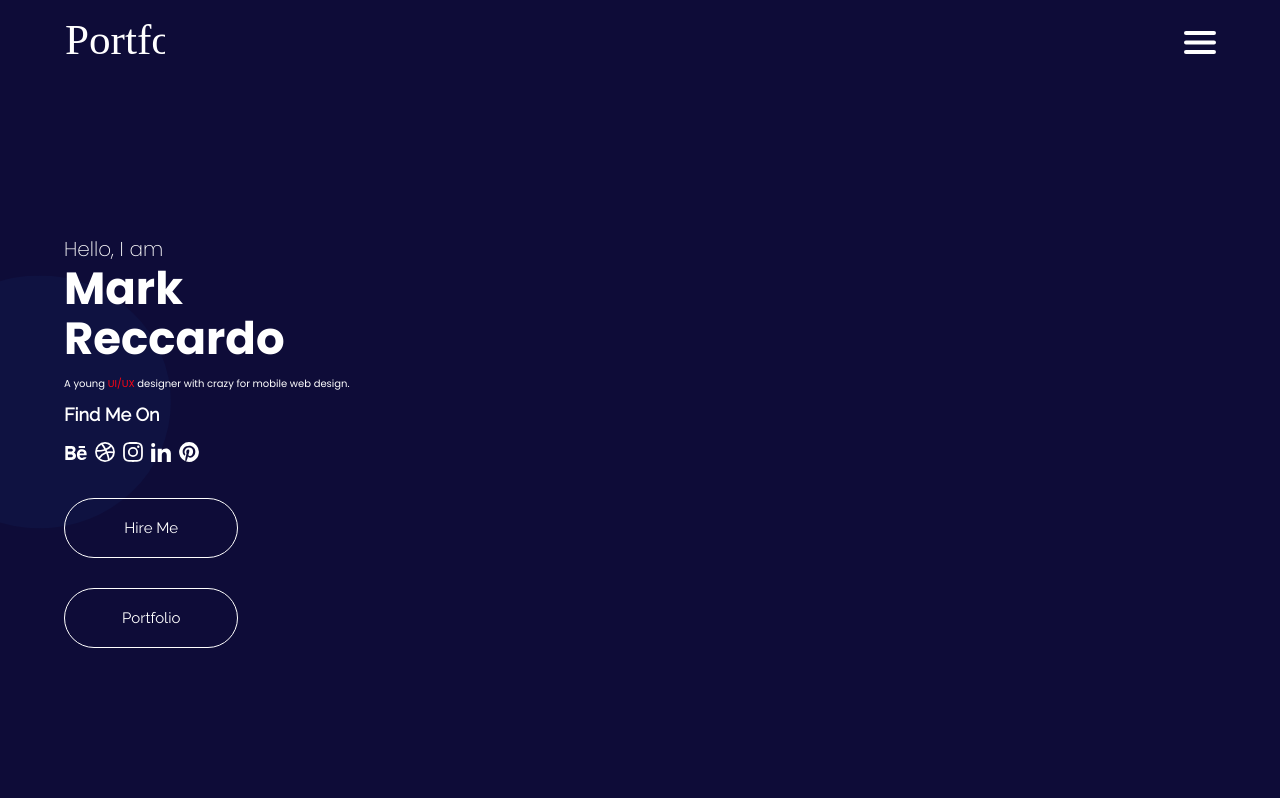
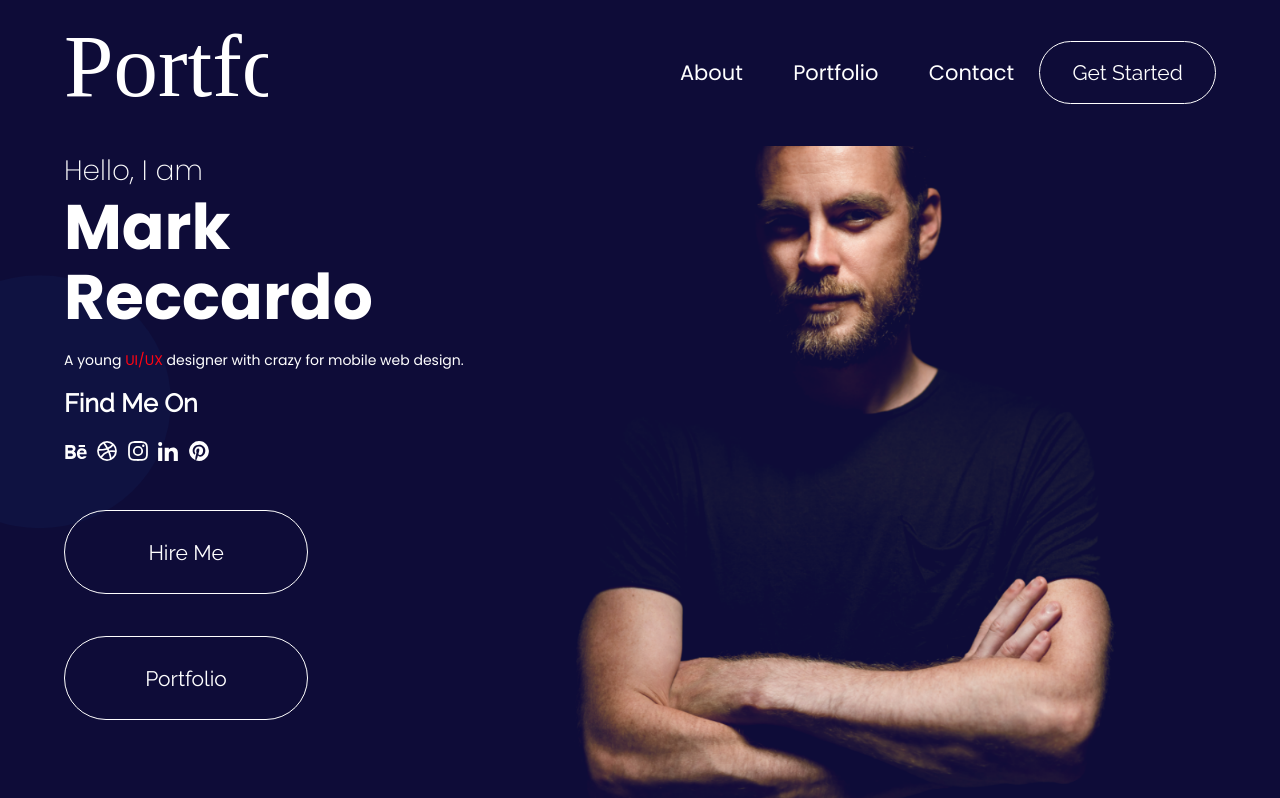
Before and after one commit to soyas07/react-portfolio-website, a React (Create React App) app: page / in a window 1280 px wide. Shown: the top 798 px of the page. Built offline with nearby package versions, Linux system fonts and the light colour scheme; a small style sheet from the web is missing.

Commit message:
updated responsive

```diff
--- a/src/components/Header.js
+++ b/src/components/Header.js
@@ -37,6 +37,7 @@ function Header() {
                     <div className="nav-hover-box"><li><a href="#">About</a></li></div>
                     <div className="nav-hover-box"><li><a href="#">Portfolio</a></li></div>
                     <div className="nav-hover-box"><li><a href="#">Contact</a></li></div>
+                    <button className="nav-btn desktop">Get Started</button>
                 </ul>
             </nav>
             <div className={menuStat ? "menu-items active" : "menu-items"}>
--- a/src/components/Intro.js
+++ b/src/components/Intro.js
@@ -3,13 +3,14 @@ import aboutMe from '../assets/person.png'
 
 function Intro() {
     return (
-        <section className="wrapper-primary intro-wrapper">
+        <section className="wrapper-primary intro-wrapper ">
             <div className="circle-svg">
                 <svg xmlns="http://www.w3.org/2000/svg" width="263" height="253" viewBox="0 0 263 253">
                     <ellipse id="Ellipse_1" data-name="Ellipse 1" cx="131.5" cy="126.5" rx="131.5" ry="126.5" fill="#142963" opacity="0.2"/>
                 </svg>
             </div>
-            <div className="left-content margin-container">
+            <div className="margin-container intro-container">
+            <div className="left-content">
                 <h1>Mark </h1>
                 <h1>Reccardo</h1>
                 <h4>Hello, I am</h4>
@@ -38,6 +39,7 @@ function Intro() {
             <div className="right-content">
                 <img src={aboutMe} alt="Person Image" />
             </div>
+            </div>
         </section>
     )
 }
--- a/src/css/App.css
+++ b/src/css/App.css
@@ -182,7 +182,6 @@ header {
   top: 0;
   left: 0;
   right: 0;
-  height: 13vh;
   z-index: 1;
 }
 
@@ -196,16 +195,25 @@ nav ul {
   -webkit-box-align: center;
       -ms-flex-align: center;
           align-items: center;
-  padding-top: 1.7em;
+  padding: 1em 0;
 }
 
 nav ul .logo {
+  display: -webkit-box;
+  display: -ms-flexbox;
+  display: flex;
+  -webkit-box-align: center;
+      -ms-flex-align: center;
+          align-items: center;
+  -webkit-box-orient: horizontal;
+  -webkit-box-direction: normal;
+      -ms-flex-direction: row;
+          flex-direction: row;
   cursor: pointer;
 }
 
 nav ul .logo svg {
-  height: 51px;
-  width: 101px;
+  height: 7.5em;
 }
 
 @font-face {
@@ -233,6 +241,10 @@ nav ul .cross-menu {
 }
 
 nav ul .nav-hover-box {
+  display: none;
+}
+
+nav ul button {
   display: none;
 }
 
@@ -281,19 +293,40 @@ nav ul .nav-hover-box {
           transform: translateX(0%);
 }
 
-@media screen and (min-width: 500px) {
+@media screen and (max-width: 1024px) and (min-width: 500px) {
+  html {
+    font-size: 12px;
+  }
+}
+
+@media screen and (min-width: 1024px) {
+  html {
+    font-size: 14px;
+  }
   nav ul .logo {
     margin-right: auto;
   }
+  nav ul .burger-menu,
+  nav ul .cross-menu {
+    display: none;
+  }
   nav ul .nav-hover-box {
+    display: -webkit-box;
+    display: -ms-flexbox;
+    display: flex;
     padding-bottom: .4em;
+    -webkit-transition: border 200ms ease;
+    transition: border 200ms ease;
   }
   nav ul .nav-hover-box:hover {
+    margin-top: -.1em;
     border-bottom: 1px solid #FF0513;
   }
   nav ul li {
     list-style: none;
-    padding: 3.5em 1.8em 2.9em 1.8em;
+    padding: 3.1em 1.8em 2.7em 1.8em;
+    -webkit-transition: background 200ms ease-in;
+    transition: background 200ms ease-in;
   }
   nav ul li a {
     font-size: 1.5rem;
@@ -305,6 +338,9 @@ nav ul .nav-hover-box {
     width: 12.625rem;
     height: 4.5rem;
     font-size: 1.5rem;
+  }
+  nav ul button {
+    display: block;
   }
 }
 
@@ -330,7 +366,20 @@ nav ul .nav-hover-box {
           transform: translate(-35%, -20%);
 }
 
-.intro-wrapper .left-content {
+.intro-container {
+  display: -webkit-box;
+  display: -ms-flexbox;
+  display: flex;
+  -webkit-box-align: center;
+      -ms-flex-align: center;
+          align-items: center;
+  -webkit-box-orient: horizontal;
+  -webkit-box-direction: normal;
+      -ms-flex-direction: row;
+          flex-direction: row;
+}
+
+.intro-container .left-content {
   z-index: 1;
   display: -webkit-box;
   display: -ms-flexbox;
@@ -341,7 +390,7 @@ nav ul .nav-hover-box {
           flex-direction: column;
 }
 
-.intro-wrapper .left-content h1 {
+.intro-container .left-content h1 {
   font-size: 4.5rem;
   line-height: 5rem;
   -webkit-box-ordinal-group: 3;
@@ -349,7 +398,7 @@ nav ul .nav-hover-box {
           order: 2;
 }
 
-.intro-wrapper .left-content h4 {
+.intro-container .left-content h4 {
   -webkit-box-ordinal-group: 2;
       -ms-flex-order: 1;
           order: 1;
@@ -357,7 +406,7 @@ nav ul .nav-hover-box {
   font-weight: lighter;
 }
 
-.intro-wrapper .left-content h6 {
+.intro-container .left-content h6 {
   font-family: "Raleway", serif;
   font-size: 1.8rem;
   -webkit-box-ordinal-group: 5;
@@ -366,39 +415,51 @@ nav ul .nav-hover-box {
   margin-bottom: .9em;
 }
 
-.intro-wrapper .left-content p {
+.intro-container .left-content p {
   -webkit-box-ordinal-group: 4;
       -ms-flex-order: 3;
           order: 3;
   line-height: 4rem;
 }
 
-.intro-wrapper .left-content p span {
+.intro-container .left-content p span {
   color: #FF0513;
 }
 
-.intro-wrapper .left-content .social-media {
+.intro-container .left-content .social-media {
   -webkit-box-ordinal-group: 6;
       -ms-flex-order: 5;
           order: 5;
   margin-bottom: 3em;
 }
 
-.intro-wrapper .left-content .social-media svg {
+.intro-container .left-content .social-media svg {
   margin-right: .6em;
   -webkit-transform: scale(0.9);
           transform: scale(0.9);
 }
 
-.intro-wrapper .left-content button {
+.intro-container .left-content button {
   -webkit-box-ordinal-group: 7;
       -ms-flex-order: 6;
           order: 6;
   margin-bottom: 2em;
 }
 
-.intro-wrapper .right-content {
+.intro-container .right-content {
   display: none;
+}
+
+@media screen and (min-width: 1024px) {
+  .intro-container .left-content,
+  .intro-container .right-content {
+    width: 40%;
+  }
+  .intro-container .right-content {
+    display: block;
+    -webkit-transform: scale(0.8);
+            transform: scale(0.8);
+  }
 }
 
 .about-wrapper {
@@ -426,6 +487,18 @@ nav ul .nav-hover-box {
 
 .about-wrapper .right-content {
   display: none;
+}
+
+@media screen and (min-width: 1024px) {
+  .about-wrapper .left-content {
+    width: 45%;
+  }
+  .about-wrapper .right-content {
+    width: 45%;
+    display: block;
+    -webkit-transform: scale(0.5);
+            transform: scale(0.5);
+  }
 }
 
 .portfolio-wrapper {
--- a/src/scss/_header.scss
+++ b/src/scss/_header.scss
@@ -3,7 +3,6 @@ header {
     top: 0;
     left: 0;
     right: 0;
-    height: 13vh;
     z-index: 1;
 }
 
@@ -12,12 +11,12 @@ nav {
         display: flex;
         justify-content: space-between;
         align-items: center;
-        padding-top: 1.7em;
+        padding: 1em 0;
         .logo {
+            @include flex-container(align-items, row);
             cursor: pointer;
             svg {
-                height: 51px;
-                width: 101px;
+                height: 7.5em;
                 @font-face {
                     font-family: 'freestyle-script-regular';
                     src: url('../assets/Freestyle\ Script\ Regular.ttf');
@@ -43,6 +42,10 @@ nav {
         }
 
         .nav-hover-box {
+            display: none;
+        }
+
+        button {
             display: none;
         }
     }
@@ -73,6 +76,7 @@ nav {
         height: 3.5em;
         font-size: $navBFontSize;
     }
+
 }
 
 .menu-items.active {
@@ -80,7 +84,18 @@ nav {
 }
 
 // Responsive Display
-@media screen and (min-width: 500px) {
+
+@media screen and (max-width: 1024px) and (min-width: 500px) {
+    html {
+        font-size: 12px;
+    }
+}
+
+@media screen and (min-width: 1024px) {
+    html {
+        font-size: 14px;
+    }
+
     nav {
         ul {
             .logo {
@@ -88,17 +103,26 @@ nav {
 
             }
 
+            .burger-menu,
+            .cross-menu {
+                display: none;
+            }
+
             .nav-hover-box {
+                display: flex;
                 padding-bottom: .4em;
+                transition: border 200ms ease;
             }
 
             .nav-hover-box:hover {
+                margin-top: -.1em;
                 border-bottom: 1px solid $secondaryColor;
             }
 
             li {
                 list-style: none;
-                padding: 3.5em 1.8em 2.9em 1.8em;
+                padding: 3.1em 1.8em 2.7em 1.8em;
+                transition: background 200ms ease-in;
 
                 a {
                     font-size: $navBFontSize;
@@ -116,6 +140,10 @@ nav {
                 font-size: $navBFontSize;
             }
 
+            button {
+                display: block;
+            }
+
         }
     }
 }
--- a/src/scss/_intro.scss
+++ b/src/scss/_intro.scss
@@ -9,11 +9,14 @@
         z-index: 1;
         transform: translate(-35%, -20%);
     }
-
+}
+    .intro-container {
+        @include flex-container(align-items, row);
         .left-content {
             z-index: 1;
             display: flex;
             flex-direction: column;
+
             h1 {
                 font-size: 4.5rem;
                 line-height: 5rem;
@@ -60,3 +63,17 @@
             display: none;
         }
     }
+
+@media screen and (min-width: 1024px) {
+    .intro-container {
+        .left-content,
+        .right-content {
+            width: 40%;
+        }
+        .right-content {
+            display: block;
+            transform: scale(0.8);
+        }
+    }
+
+}
```
Also changed, not shown: src/scss/_about.scss (+13 -0 lines), src/scss/App.scss (line endings or trailing spaces), 1 other file (tests, documents, lock files or other folders). Lines whose indentation alone changed are shown as unchanged.
